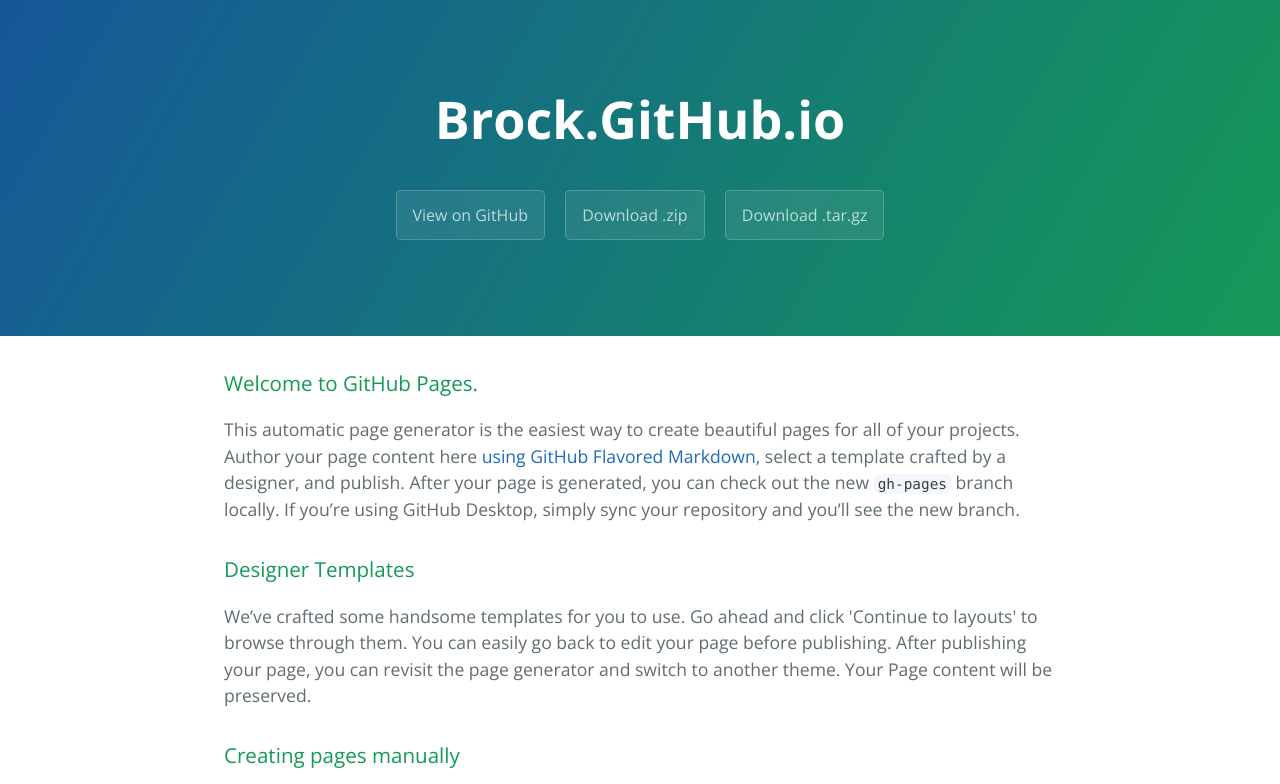
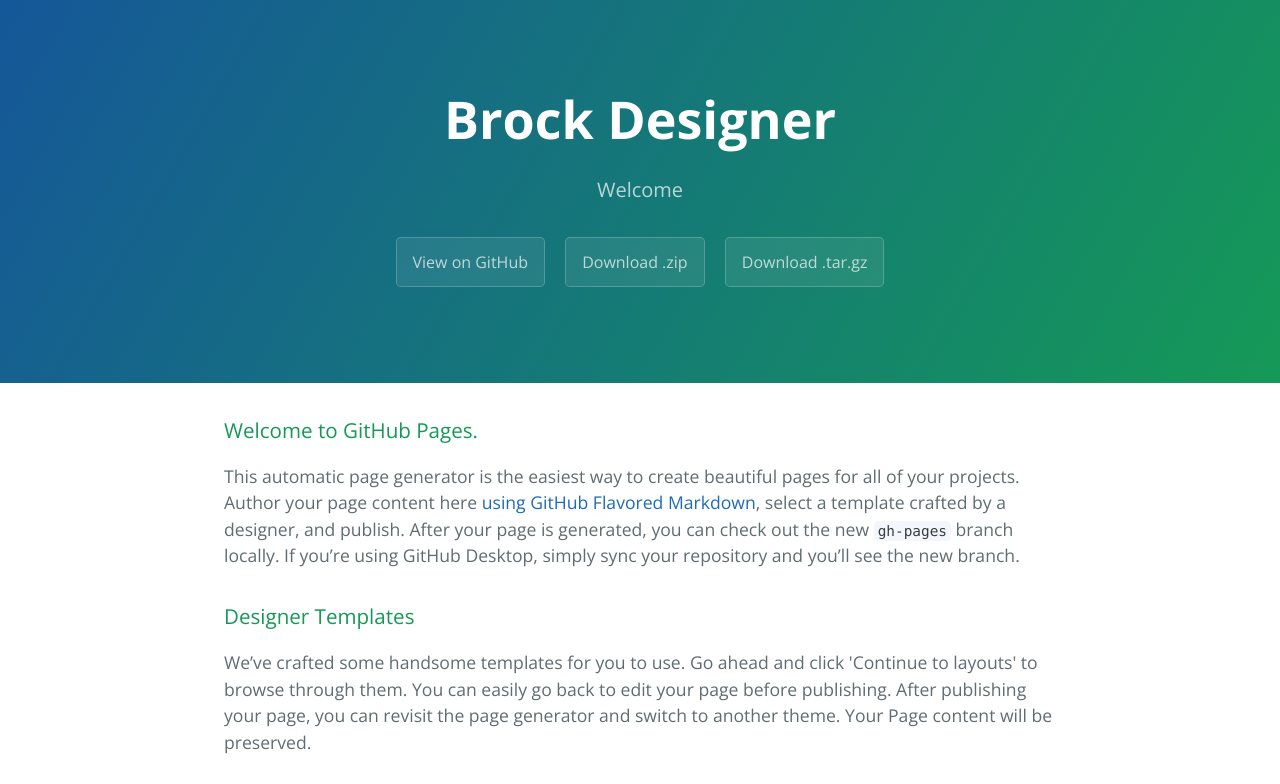
Before and after one commit to brockdesigner/brock.github.io, a plain HTML site: page index.html in a window 1280 px wide. Shown: the top 784 px of the page. Drawn offline with nearby package versions, Linux system fonts and the light colour scheme.

Commit message:
Update index.html
Welcome

```diff
--- a/index.html
+++ b/index.html
@@ -11,8 +11,8 @@
   </head>
   <body>
     <section class="page-header">
-      <h1 class="project-name">Brock.GitHub.io</h1>
-      <h2 class="project-tagline"></h2>
+      <h1 class="project-name">Brock Designer</h1>
+      <h2 class="project-tagline">Welcome</h2>
       <a href="https://github.com/brockdesigner/brock.github.io" class="btn">View on GitHub</a>
       <a href="https://github.com/brockdesigner/brock.github.io/zipball/master" class="btn">Download .zip</a>
       <a href="https://github.com/brockdesigner/brock.github.io/tarball/master" class="btn">Download .tar.gz</a>
```
